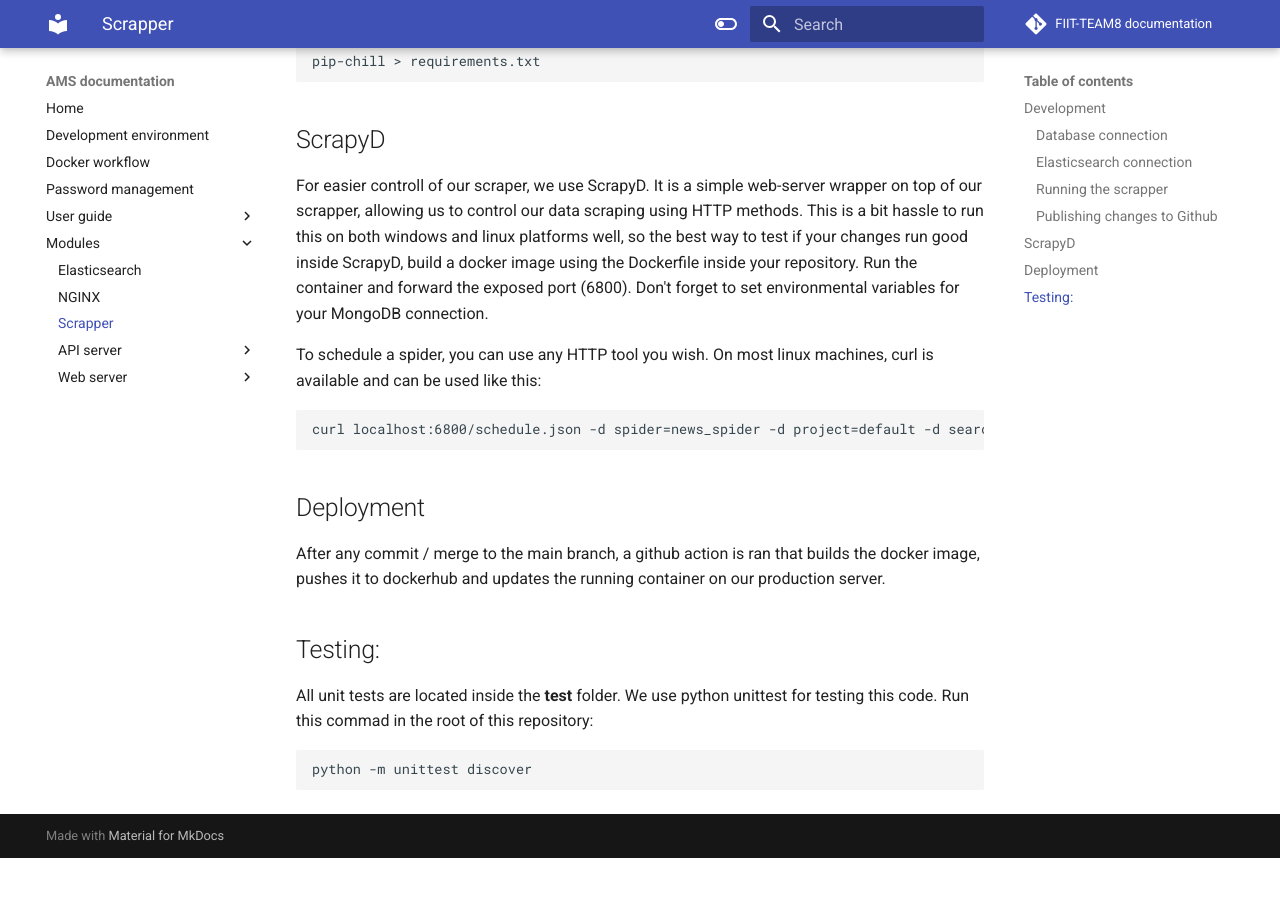
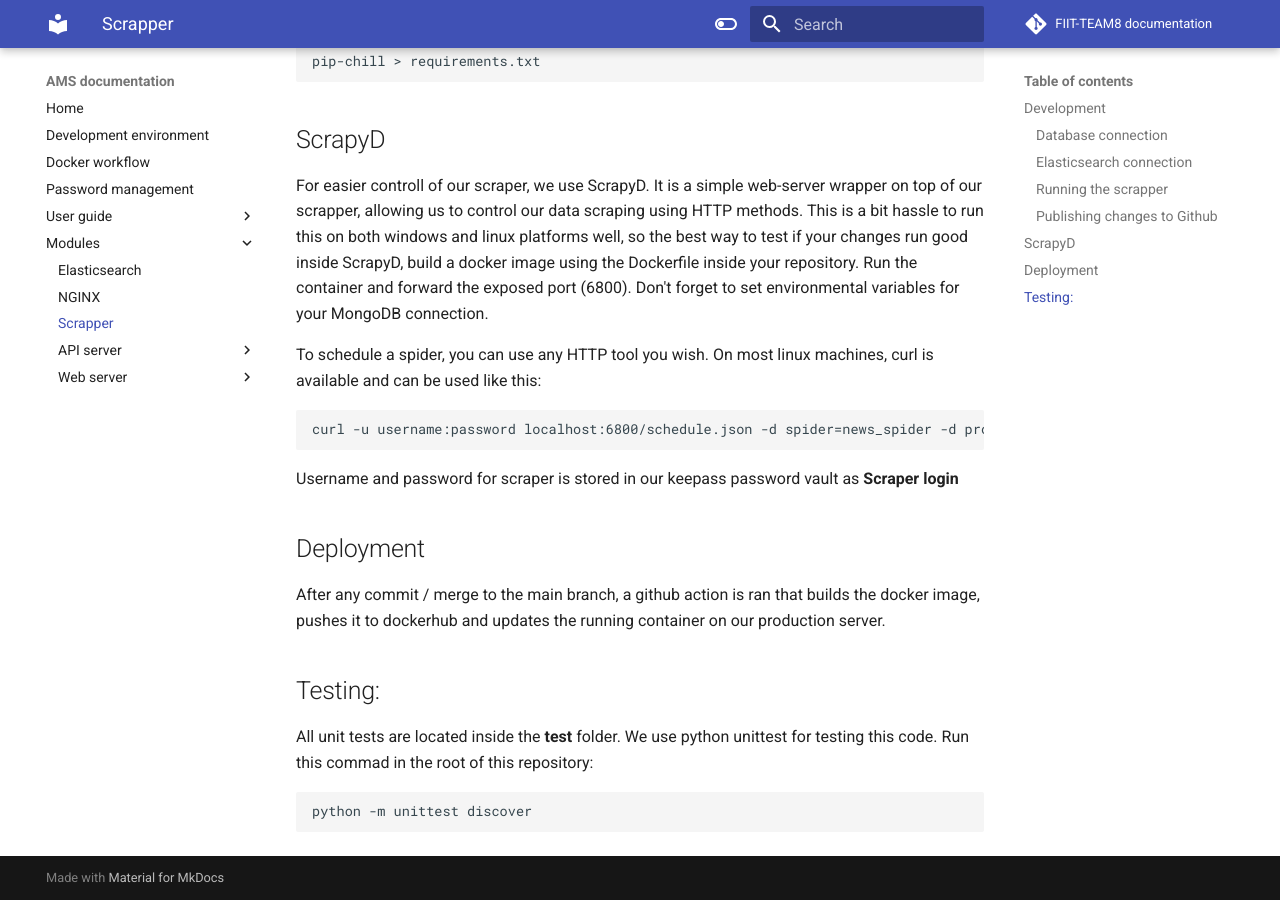
Before and after one commit to FIIT-TEAM8/team_documentation, an MkDocs documentation site: the page built from docs/modules/scrapper.md, in a window 1280 px wide and 900 px high, scrolled down 2945 px. Built offline with MkDocs 1.6.1 and Material for MkDocs 9.7.7, drawn with Linux system fonts in a browser that asks for light colours; comment, search, counter and statistics services are not loaded; before the commit the page ends 3803 px from its top, so only the background shows below that.

Commit message:
Update scrapper.md

````diff
--- a/docs/modules/scrapper.md
+++ b/docs/modules/scrapper.md
@@ -88,8 +88,9 @@ For easier controll of our scraper, we use ScrapyD. It is a simple web-server wr
 To schedule a spider, you can use any HTTP tool you wish. On most linux machines, curl is available and can be used like this:
 
 ```
-curl localhost:6800/schedule.json -d spider=news_spider -d project=default -d search_from=2021-11-14 -d search_to=2021-11-28 -d locale=en-gb -d crimes_file=list_of_crimes.txt
+curl -u username:password localhost:6800/schedule.json -d spider=news_spider -d project=default -d search_from=2021-11-14 -d search_to=2021-11-28 -d locale=en-gb -d crimes_file=list_of_crimes.txt
 ```
+Username and password for scraper is stored in our keepass password vault as **Scraper login**
 
 
 ## Deployment
````
